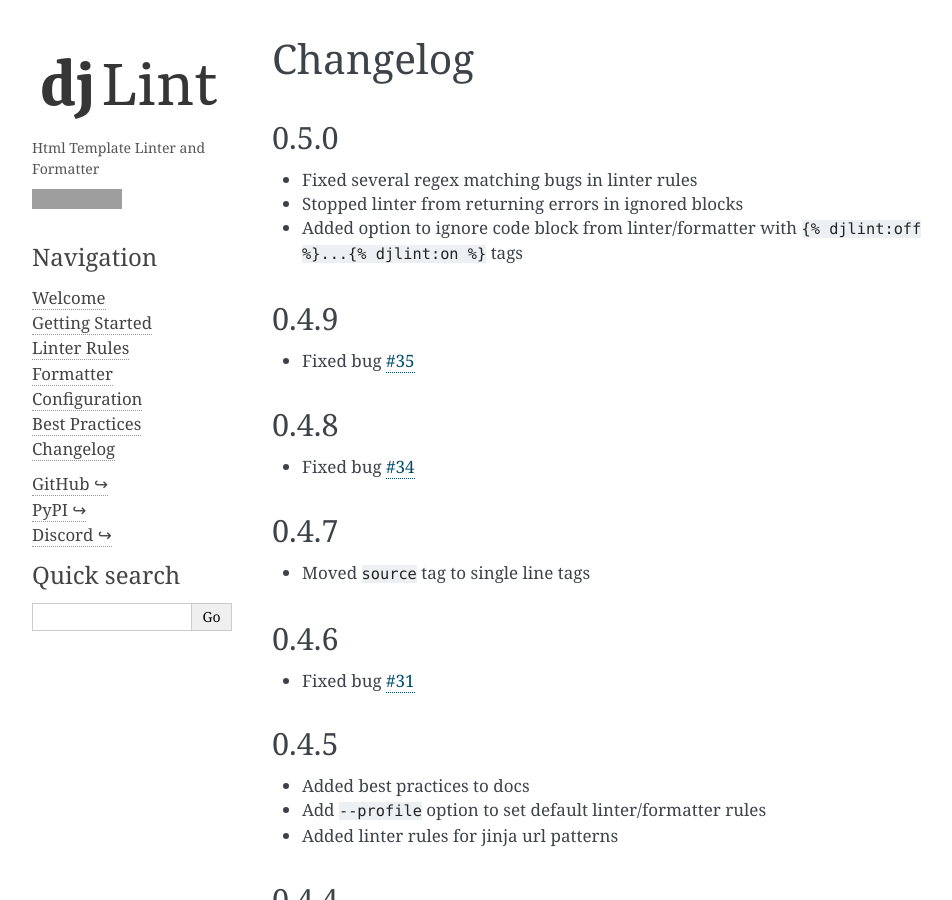
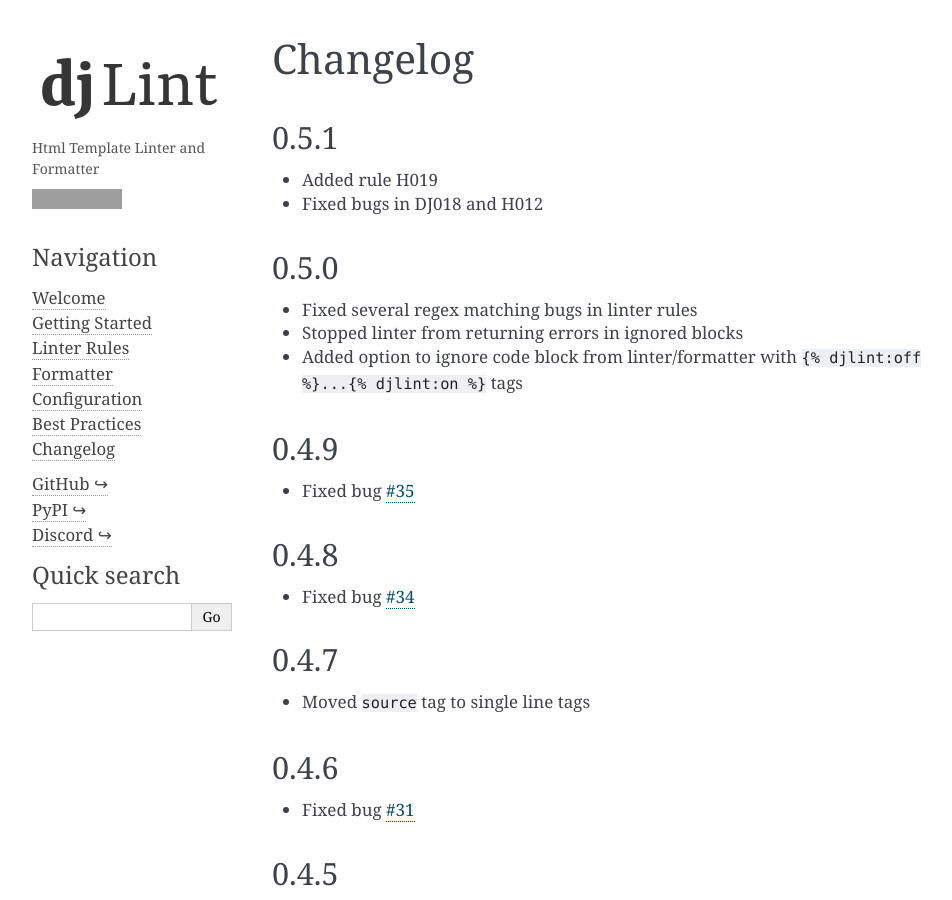
Before and after one commit to djlint/djLint, a Sphinx documentation site: the page built from docs/djlint/changelog.rst, in a window 1280 px wide and 900 px high. Shown: the whole window, without its empty margins (148-1100 px from the left). Built offline with Sphinx 7.4.7, drawn with Linux system fonts in a browser that asks for light colours; grey boxes are pictures that could not be loaded.

Commit message:
updated version

```diff
--- a/docs/conf.py
+++ b/docs/conf.py
@@ -12,7 +12,7 @@
 project = "djlint"
 copyright = "2021, Riverside Healthcare"
 author = "Christopher Pickering"
-release = "0.5.0"
+release = "0.5.1"
 version = release
 
 # -- General configuration ---------------------------------------------------
--- a/docs/djlint/changelog.rst
+++ b/docs/djlint/changelog.rst
@@ -1,5 +1,10 @@
 Changelog
 =========
+
+0.5.1
+-----
+- Added rule H019
+- Fixed bugs in DJ018 and H012
 
 0.5.0
 -----
--- a/pyproject.toml
+++ b/pyproject.toml
@@ -7,7 +7,7 @@
 
 [tool.poetry]
 name="djlint"
-version="0.5.0"
+version="0.5.1"
 description="HTML Template Linter and Formatter"
 license="GPL-3.0-or-later"
 authors=["Christopher Pickering <cpickering@rhc.net>"]
```
